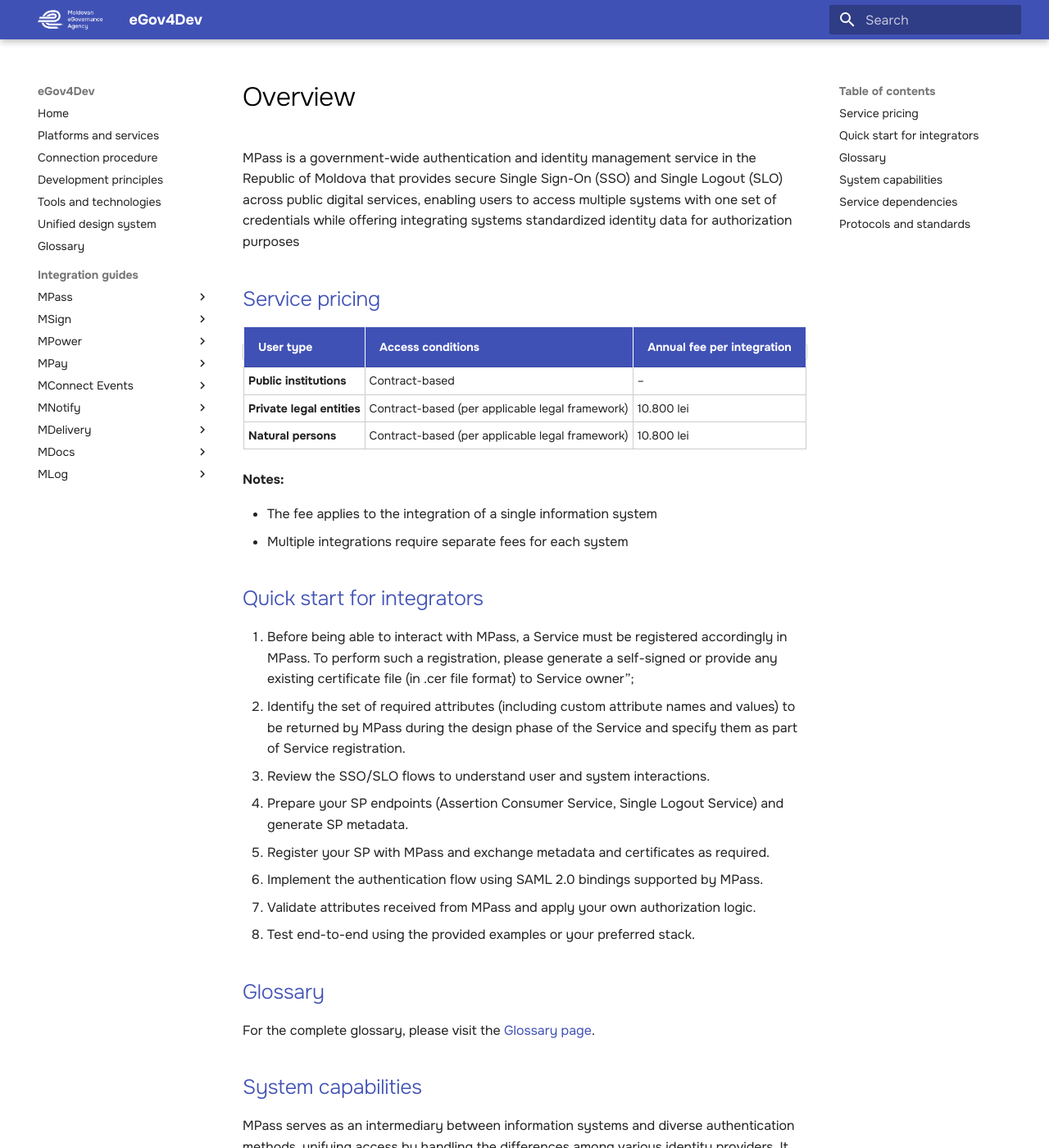
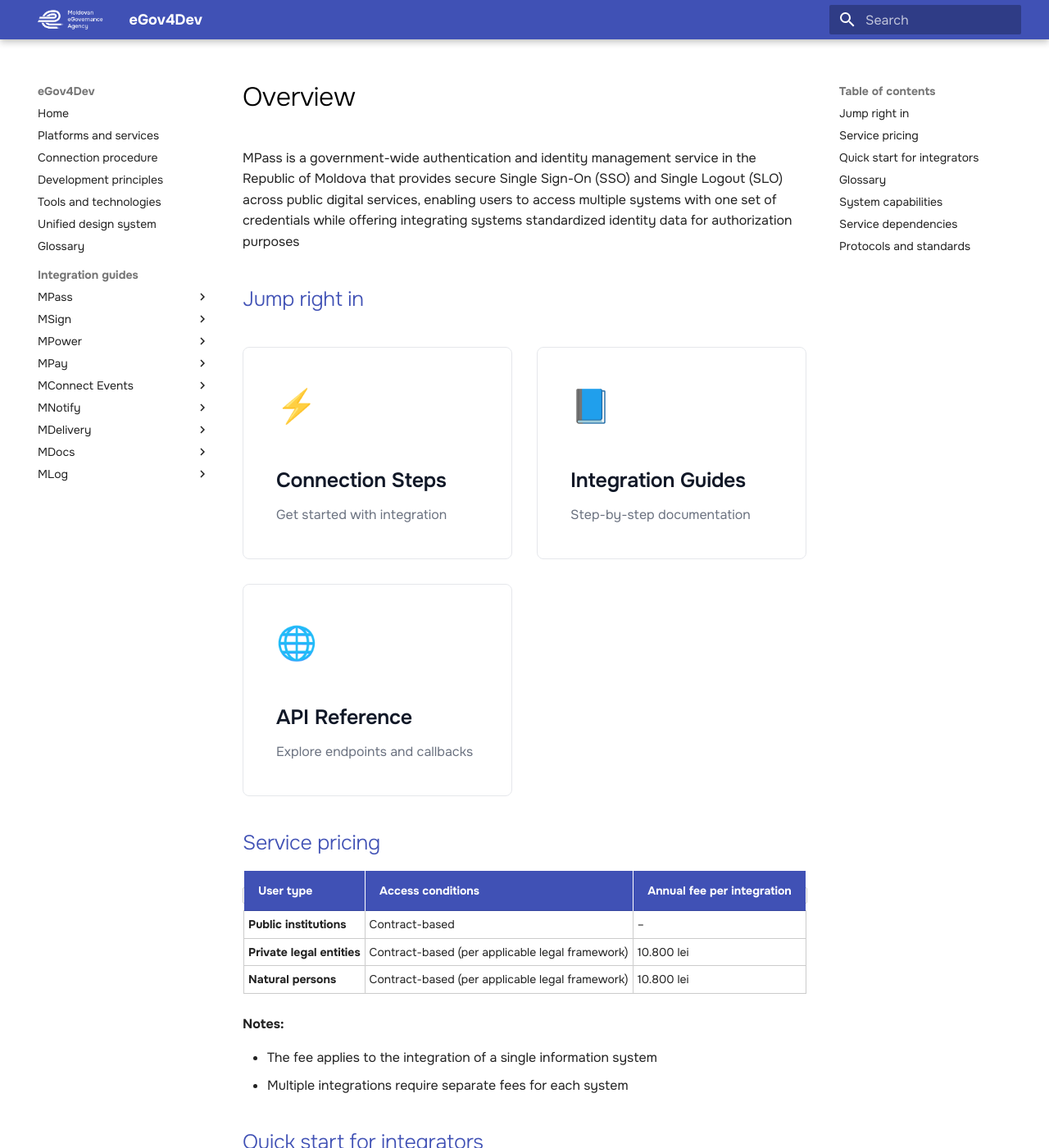
Before and after one commit to egov-moldova/egov4dev, an MkDocs documentation site: the page built from docs/guides/mpass/index.md, in a window 1280 px wide and 1400 px high. Shown: the whole window at 82% size. Built offline with MkDocs 1.6.1 and Material for MkDocs 9.7.7, drawn with Linux system fonts in a browser that asks for light colours.

Commit message:
Enhance overview with quick access links
Added a new section with quick links for integration steps, guides, and API references.

```diff
--- a/docs/guides/mpass/index.md
+++ b/docs/guides/mpass/index.md
@@ -1,6 +1,28 @@
 # Overview
 
 MPass is a government-wide authentication and identity management service in the Republic of Moldova that provides secure Single Sign-On (SSO) and Single Logout (SLO) across public digital services, enabling users to access multiple systems with one set of credentials while offering integrating systems standardized identity data for authorization purposes
+
+## Jump right in
+
+<div style="margin: 2rem 0;">
+ <div style="display: grid; grid-template-columns: repeat(auto-fit, minmax(280px, 1fr)); gap: 1.5rem;">
+     <a href="process/" style="display: block; padding: 2rem; background: #fff; border: 1px solid #e5e7eb; border-radius: 8px; text-decoration: none; color: inherit;">
+      <div style="font-size: 2rem; margin-bottom: 1rem;">⚡</div>
+      <h3 style="font-size: 1.25rem; font-weight: 600; color: #111827; margin-bottom: 0.5rem;">Connection Steps</h3>
+      <p style="color: #6b7280; margin: 0;">Get started with integration</p>
+    </a>
+     <a href="integration-development/" style="display: block; padding: 2rem; background: #fff; border: 1px solid #e5e7eb; border-radius: 8px; text-decoration: none; color: inherit;">
+      <div style="font-size: 2rem; margin-bottom: 1rem;">📘</div>
+      <h3 style="font-size: 1.25rem; font-weight: 600; color: #111827; margin-bottom: 0.5rem;">Integration Guides</h3>
+      <p style="color: #6b7280; margin: 0;">Step-by-step documentation</p>
+    </a>
+     <a href="api-references/" style="display: block; padding: 2rem; background: #fff; border: 1px solid #e5e7eb; border-radius: 8px; text-decoration: none; color: inherit;">
+      <div style="font-size: 2rem; margin-bottom: 1rem;">🌐</div>
+      <h3 style="font-size: 1.25rem; font-weight: 600; color: #111827; margin-bottom: 0.5rem;">API Reference</h3>
+      <p style="color: #6b7280; margin: 0;">Explore endpoints and callbacks</p>
+    </a>
+  </div>
+</div>
 
 ## Service pricing
 
```
